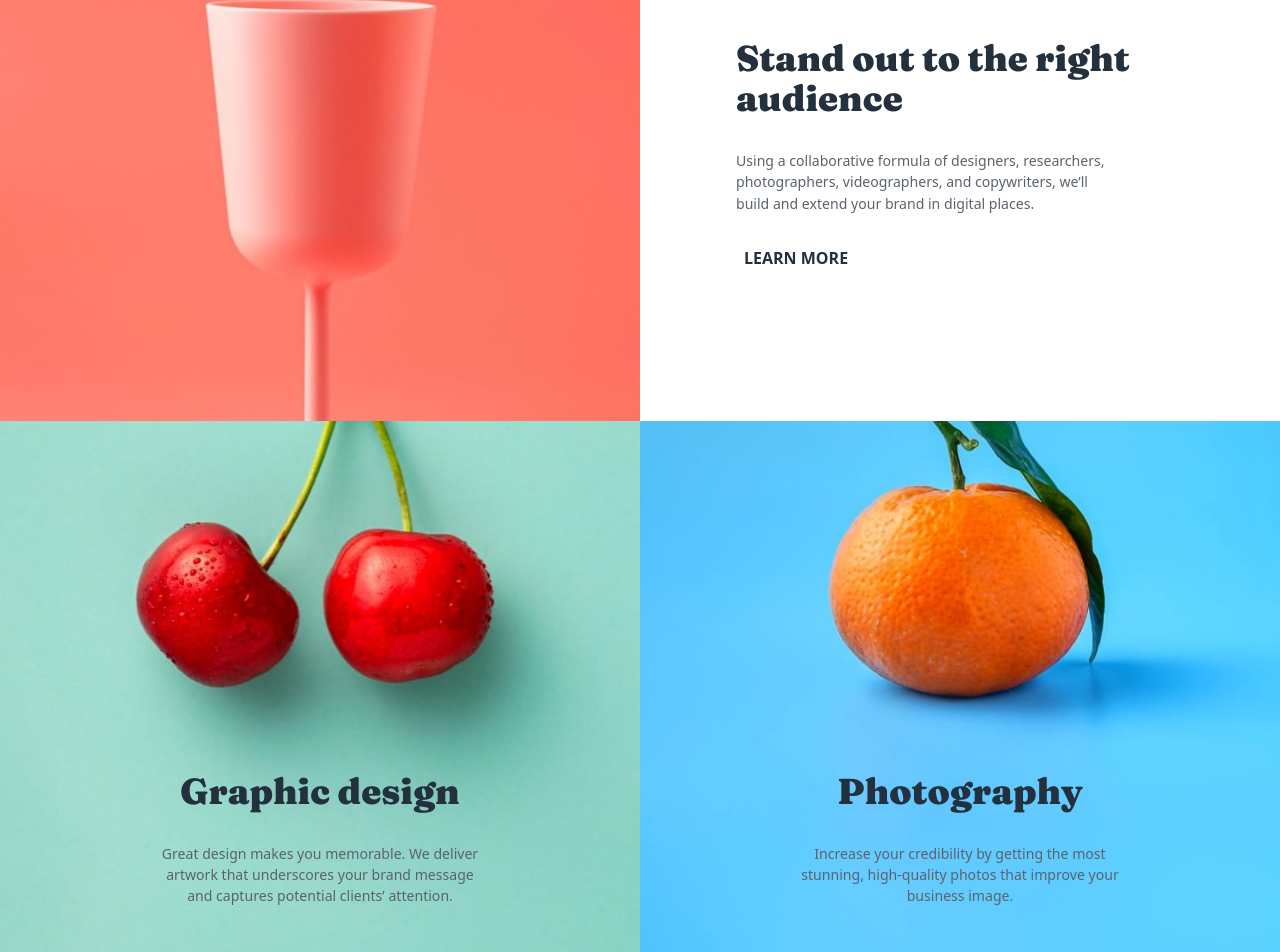
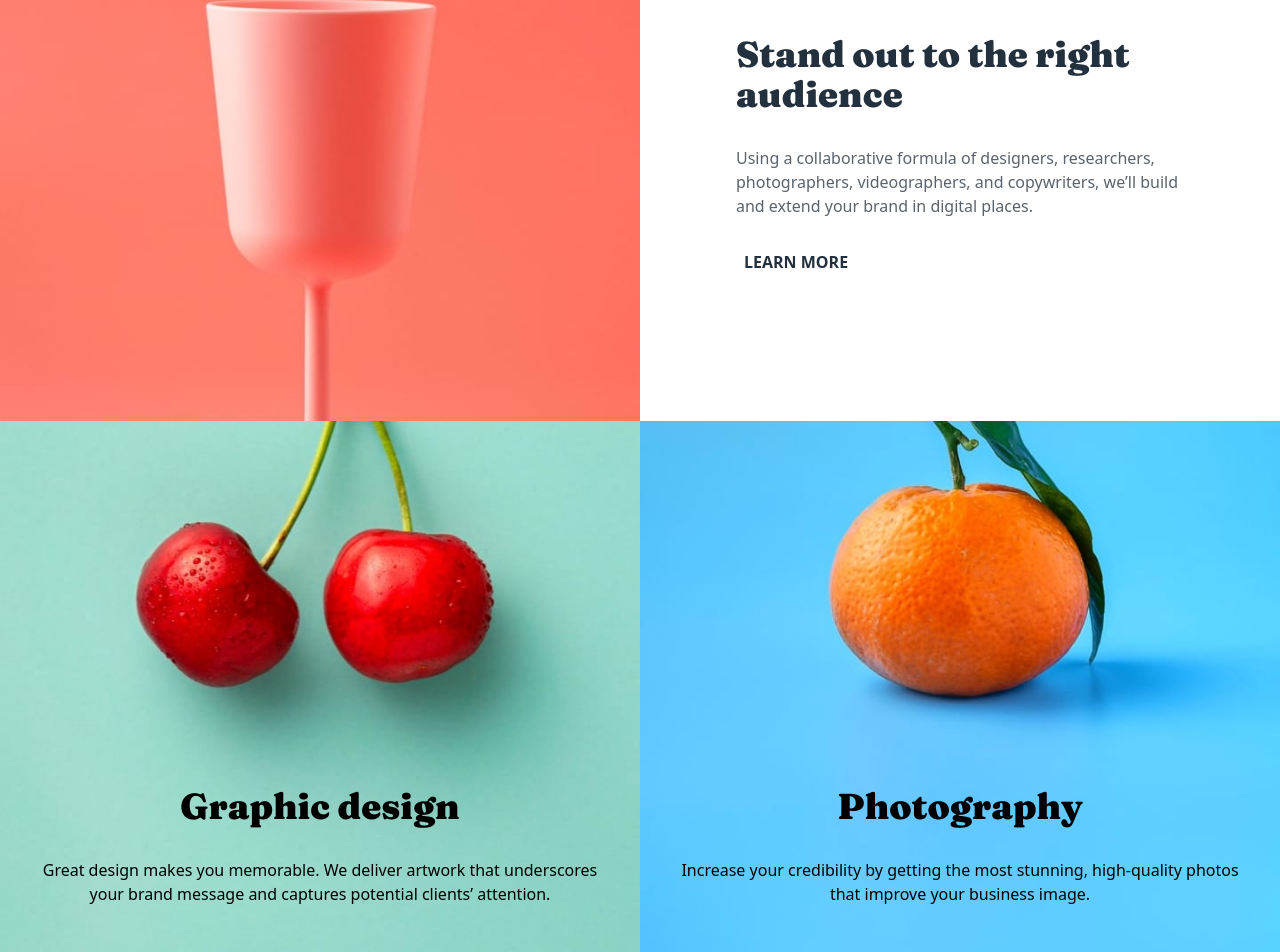
Before and after one commit to LCmaster/sunnyside-agency-landing-page, a React (Vite) app: page / in a window 1280 px wide. Shown: the part 1446-2398 px from the top of the page. Built offline with nearby package versions, Linux system fonts and the light colour scheme.

Commit message:
fixing features issues

```diff
--- /dev/null
+++ b/src/component/Feature.css
@@ -0,0 +1,20 @@
+
+@media screen and (min-width: 376px) {
+
+    .feature__heading {
+        max-width: 15ch;
+        margin-bottom: 1.5rem;
+    }
+
+    .feature__paragraph {
+        max-width: 46ch;
+        font-size: 0.88rem;
+        line-height: 150%;
+    }
+
+    .feature__paragraph--small {
+        max-width: 40ch;
+        font-size: 0.88rem;
+        line-height: 150%;
+    }
+}
--- a/src/component/FeatureCardLink.jsx
+++ b/src/component/FeatureCardLink.jsx
@@ -1,7 +1,9 @@
 import React from "react";
 import "./FeatureCardLink.css";
 
-function FeatureCardLink({ color }) {
+function FeatureCardLink({ color = "" }) {
+  const bgColor = color.length > 0 ? `bg-${color}` : null;
+  console.log(bgColor);
   return (
     <div className="feature__link relative mt-8 inline-block text-center md:text-left">
       <a
@@ -11,7 +13,18 @@ function FeatureCardLink({ color }) {
         Learn More
       </a>
       <div
-        className={`underline absolute z-10 bottom-0 px-2 rounded-full w-full h-2 bg-${color}`}
+        className={`
+        underline
+        absolute
+        bottom-0
+        w-full
+        h-2
+        z-10
+        px-2
+        rounded-full
+
+        ${bgColor}
+        `}
       ></div>
     </div>
   );
--- a/src/component/FeatureCardLong.jsx
+++ b/src/component/FeatureCardLong.jsx
@@ -4,23 +4,22 @@ import FeatureCardParagraph from "./FeatureCardParagraph";
 import FeatureCardPicture from "./FeatureCardPicture";
 import FeatureCardTitle from "./FeatureCardTitle";
 
-function FeatureCardLong({
-  feature,
-  color,
-  className = "",
-  isReversed = false,
-}) {
+function FeatureCardLong({ feature, isReversed }) {
   return (
-    <div className={`bg-white md:grid md:grid-cols-2 ${className}`}>
+    <div className={`bg-white md:grid md:grid-cols-2`}>
       <FeatureCardPicture picture={feature.image} />
       <div
         className={`${
-          isReversed ? "order-first ml-auto" : "mr-auto"
+          isReversed ? "md:order-first md:ml-auto" : "md:mr-auto"
         } px-9 md:px-24 py-16 md:flex md:flex-col md:justify-center md:items-start text-center md:text-left`}
       >
-        <FeatureCardTitle>{feature.title}</FeatureCardTitle>
-        <FeatureCardParagraph>{feature.content}</FeatureCardParagraph>
-        <FeatureCardLink color={color} />
+        <FeatureCardTitle color="veryDarkDesaturatedBlue">
+          {feature.title}
+        </FeatureCardTitle>
+        <FeatureCardParagraph color="veryDarkGrayishBlue">
+          {feature.content}
+        </FeatureCardParagraph>
+        <FeatureCardLink color={feature.color} />
       </div>
     </div>
   );
--- a/src/component/FeatureCardParagraph.jsx
+++ b/src/component/FeatureCardParagraph.jsx
@@ -1,11 +1,11 @@
 import React from "react";
 
-function FeatureCardParagraph({ children, isCompact = false, className = "" }) {
+function FeatureCardParagraph({ children, isCompact = false, color = "" }) {
   return (
     <p
       className={`feature__paragraph${
         isCompact ? "--small" : ""
-      } mt-8 text-veryDarkGrayishBlue text-base ${className}`}
+      } mt-8 text-base ${color.length > 0 ? "text-" + color : ""}`}
     >
       {children}
     </p>
--- a/src/component/FeatureCardPicture.jsx
+++ b/src/component/FeatureCardPicture.jsx
@@ -2,9 +2,13 @@ import React from "react";
 
 function FeatureCardPicture({ picture }) {
   return (
-    <picture className="block w-full h-full object-cover">
+    <picture>
       <source srcSet={picture.desktop} media="(min-width:376px)" />
-      <img src={picture.mobile} alt="Image" />
+      <img
+        src={picture.mobile}
+        alt="Image"
+        className="block w-full h-full object-cover"
+      />
     </picture>
   );
 }
--- a/src/component/FeatureCardShort.jsx
+++ b/src/component/FeatureCardShort.jsx
@@ -3,15 +3,15 @@ import FeatureCardParagraph from "./FeatureCardParagraph";
 import FeatureCardPicture from "./FeatureCardPicture";
 import FeatureCardTitle from "./FeatureCardTitle";
 
-function FeatureCardShort({ feature, color }) {
+function FeatureCardShort({ feature }) {
   return (
     <div id="graphic-design" className="relative">
       <FeatureCardPicture picture={feature.image} />
       <div className="w-full px-8 py-16 pb-12 md:flex md:flex-col md:justify-start md:items-center text-center  absolute z-1 bottom-0">
-        <FeatureCardTitle className={`text-${color}`}>
+        <FeatureCardTitle color={feature.color}>
           {feature.title}
         </FeatureCardTitle>
-        <FeatureCardParagraph isCompact={true} className={`text-${color}`}>
+        <FeatureCardParagraph isCompact={true} color={feature.color}>
           {feature.content}
         </FeatureCardParagraph>
       </div>
--- a/src/component/FeatureCardTitle.jsx
+++ b/src/component/FeatureCardTitle.jsx
@@ -1,8 +1,10 @@
 import React from "react";
 
-function FeatureCardTitle({ children, className = "" }) {
+function FeatureCardTitle({ children, color = "" }) {
+  const textColor = color.length > 0 ? `text-${color}` : null;
+  console.log(textColor);
   return (
-    <h2 className={`heading2 md:feature__heading ${className}`}>{children}</h2>
+    <h2 className={`heading2 md:feature__heading ${textColor}`}>{children}</h2>
   );
 }
 
--- a/src/constants.js
+++ b/src/constants.js
@@ -6,27 +6,29 @@ const constants = {
   },
   features: {
     transform: {
+      color: "yellow",
       image: assets.imageTransform,
       title: "Transform your brand",
       content:
         "We are a full-service creative agency specializing in helping brands grow fast. Engage your clients through compelling visuals that do most of the marketing for you.",
     },
     standOut: {
+      color: "softRed",
       image: assets.imageStandOut,
       title: "Stand out to the right audience",
       content:
         "Using a collaborative formula of designers, researchers, photographers, videographers, and copywriters, we’ll build and extend your brand in digital places.",
     },
     graphicDesign: {
+      color: "darkDesaturatedCyan",
       image: assets.imageGraphicDesign,
-      style: "",
       title: "Graphic design",
       content:
         "Great design makes you memorable. We deliver artwork that underscores your brand message and captures potential clients’ attention.",
     },
     photography: {
+      color: "darkBlue",
       image: assets.imagePhotography,
-      style: "",
       title: "Photography",
       content:
         "Increase your credibility by getting the most stunning, high-quality photos that improve your business image.",
--- a/src/index.css
+++ b/src/index.css
@@ -12,40 +12,11 @@
 }
 
 .heading2 {
-    @apply  text-3xl md:text-4xl text-veryDarkDesaturatedBlue;
+    @apply  text-3xl md:text-4xl;
 }
+
+@tailwind utilities;
 
 .social-link:hover .social-icon {
     fill: #fff;
 }
-
-@tailwind utilities;
-
-.bubble-point {
-    width: 0;
-    height: 0;
-    margin-left: auto;
-    margin-bottom: -1px;
-    border-bottom: 1.5rem solid white;
-    border-left: 1.5rem solid transparent;
-}
-
-@media screen and (min-width: 376px) {
-
-    .feature__heading {
-        max-width: 15ch;
-        margin-bottom: 1.5rem;
-    }
-
-    .feature__paragraph {
-        max-width: 46ch;
-        font-size: 0.88rem;
-        line-height: 150%;
-    }
-
-    .feature__paragraph--small {
-        max-width: 40ch;
-        font-size: 0.88rem;
-        line-height: 150%;
-    }
-}
--- a/src/layout/Features.jsx
+++ b/src/layout/Features.jsx
@@ -9,22 +9,14 @@ function Features() {
       <FeatureCardLong
         feature={constants.features.transform}
         isReversed={true}
-        color="yellow"
       />
       <FeatureCardLong
         feature={constants.features.standOut}
         isReversed={false}
-        color="softRed"
       />
       <div className="md:grid md:grid-cols-2">
-        <FeatureCardShort
-          feature={constants.features.graphicDesign}
-          color="darkDesaturatedCyan"
-        />
-        <FeatureCardShort
-          feature={constants.features.photography}
-          color="darkBlue"
-        />
+        <FeatureCardShort feature={constants.features.graphicDesign} />
+        <FeatureCardShort feature={constants.features.photography} />
       </div>
     </section>
   );
--- a/src/layout/Header.css
+++ b/src/layout/Header.css
@@ -3,6 +3,15 @@
     background-position: 0% 100%;
     background-size: cover;
     background-repeat: no-repeat;
+}
+
+.bubble-point {
+    width: 0;
+    height: 0;
+    margin-left: auto;
+    margin-bottom: -1px;
+    border-bottom: 1.5rem solid white;
+    border-left: 1.5rem solid transparent;
 }
 
 @media screen and (min-width: 376px) {
```
